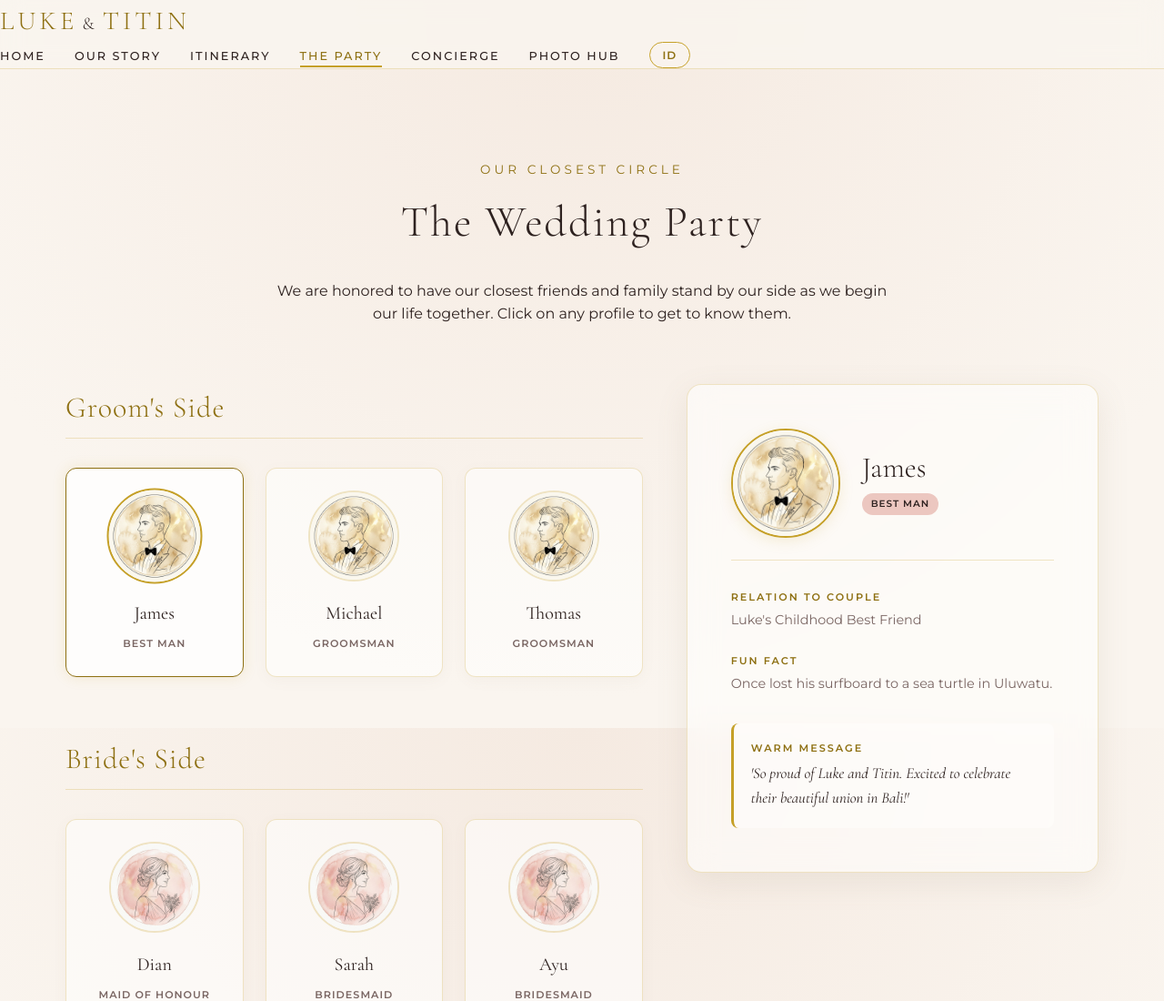
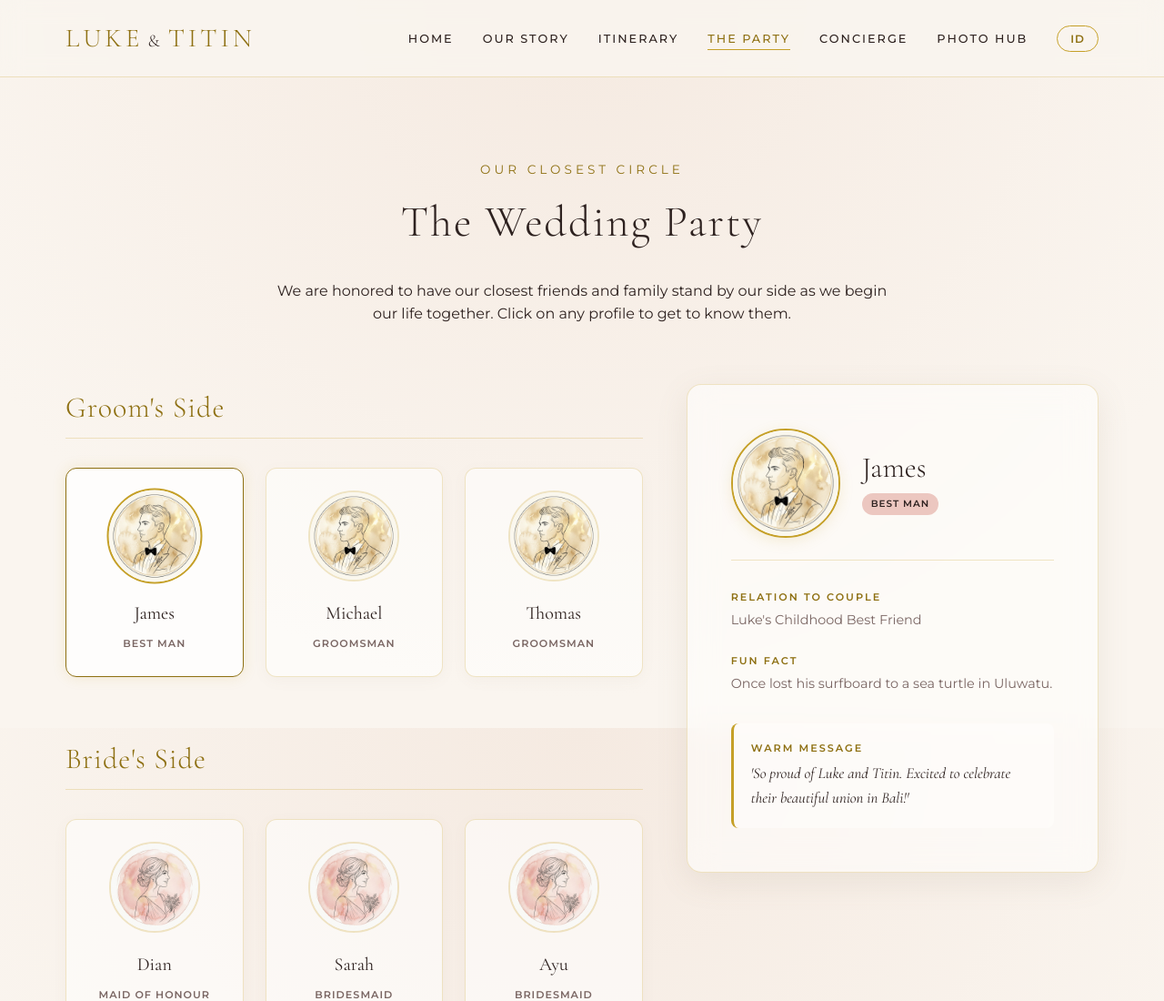
Before and after one commit to lukepenfoldlive-cpu/titin-luke-wedding, a plain HTML site: page party.html in a window 1280 px wide. Shown: the top 1100 px of the page at 91% size. Drawn offline with nearby package versions, Linux system fonts and the light colour scheme.

Commit message:
Fix navbar container class typo in party.html to restore header alignments

```diff
--- a/party.html
+++ b/party.html
@@ -17,7 +17,7 @@
 
   <!-- Navigation Header -->
   <header class="header">
-    <div class="header-container">
+    <div class="nav-container">
       <a href="index.html" class="logo">LUKE<span>&</span>TITIN</a>
       <button class="menu-btn" id="menuBtn" aria-label="Toggle Navigation Menu">
         <span></span>
```
